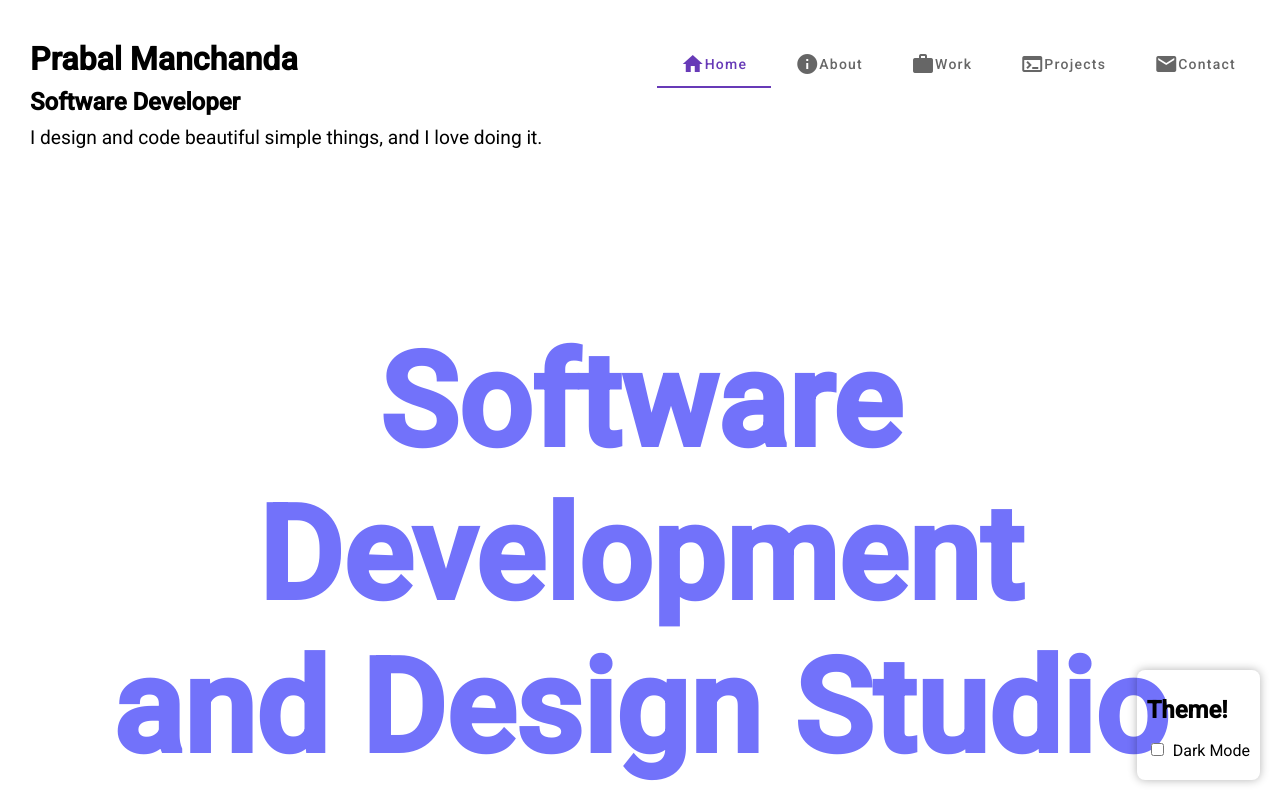
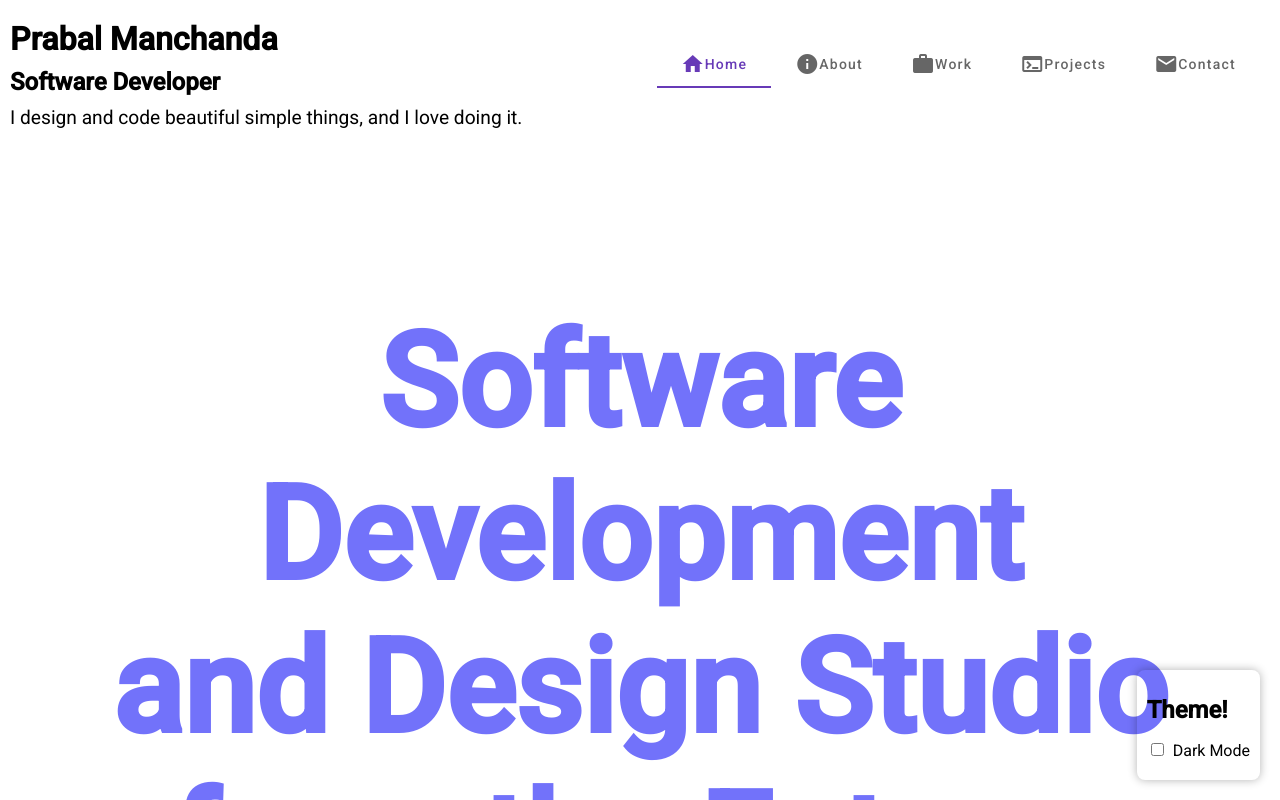
Before and after one commit to Prabal31/My-Portfolio, an Angular app: page / in a window 1280 px wide. Shown: the top 800 px of the page. Built offline with nearby package versions, Linux system fonts and the light colour scheme.

Commit message:
removed 20px from the body

```diff
--- a/src/styles.css
+++ b/src/styles.css
@@ -9,6 +9,6 @@ html, body {
 body {
     margin: 0;
     font-family: Roboto, "Helvetica Neue", sans-serif;
-    padding: 20px; /* Optional: Adjust padding for the body */
+    padding: 0px; /* Optional: Adjust padding for the body */
     position: relative; /* Ensure body is the reference for absolute positioning */
 }
```
